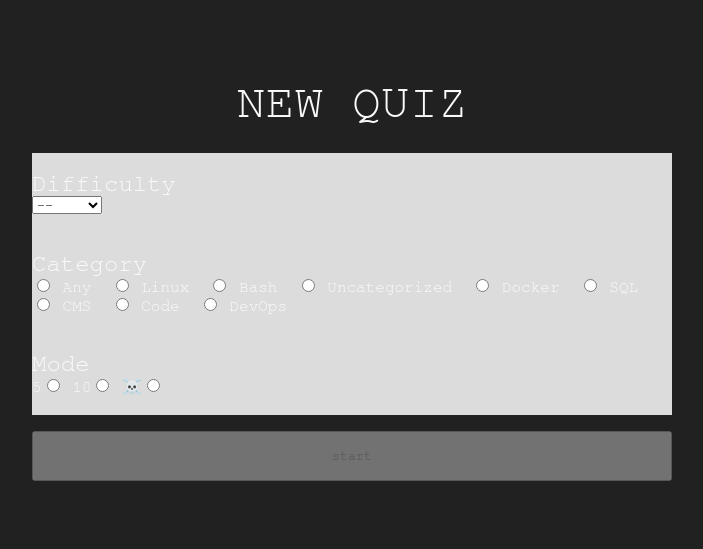
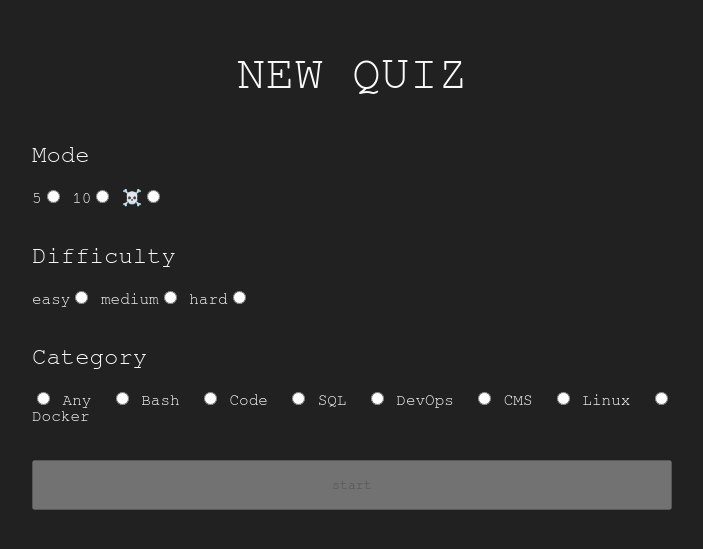
Before and after one commit to waddal/Quizard, a React (Create React App) app: page /settings in a window 1280 px wide. Shown: the part 133-682 px from the top of the page, without its empty margins (288-991 px from the left). Built offline with nearby package versions, Linux system fonts and the light colour scheme.

Commit message:
refactor: styled settings unsuccessfully

```diff
--- a/src/components/Settings.jsx
+++ b/src/components/Settings.jsx
@@ -5,9 +5,9 @@ import axios from "axios";
 import * as yup from "yup";
 import schema from "../validation/formSchema";
 import categories from "../data/categories";
-import { useNavigate } from 'react-router-dom';
-import { connect } from 'react-redux';
-import { setData } from '../actions/quizActions';
+import { useNavigate } from "react-router-dom";
+import { connect } from "react-redux";
+import { setData } from "../actions/quizActions";
 
 // import dotenv from "dotenv";
 // dotenv.config({ path: ".env" });
@@ -26,8 +26,7 @@ const initialFormErrors = {
 
 const initialDisabled = true;
 
-const Settings = props => {
-  // const { setData } = props;
+const Settings = (props) => {
   const [formValues, setFormValues] = useState(initialFormValues);
   const [formErrors, setFormErrors] = useState(initialFormErrors);
   const [disabled, setDisabled] = useState(initialDisabled);
@@ -46,9 +45,9 @@ const Settings = props => {
         },
       })
       .then((res) => {
-        console.log('data: ', res.data);
+        console.log("data: ", res.data);
         props.setData(res.data);
-        navigate('/quiz')
+        navigate("/quiz");
       })
       .catch((err) => {
         console.log(err);
@@ -90,39 +89,6 @@ const Settings = props => {
       <Title>NEW QUIZ</Title>
       <Form onSubmit={handleSubmit}>
         <SettingsSection>
-          <SettingTitle>Difficulty</SettingTitle>
-          <label>
-            <select
-              name="difficulty"
-              value={formValues.difficulty}
-              onChange={handleChange}
-            >
-              <option value=""> -- </option>
-              <option value="easy"> easy </option>
-              <option value="medium"> medium </option>
-              <option value="hard"> hard </option>
-            </select>
-          </label>
-        </SettingsSection>
-        <SettingsSection>
-          <SettingTitle>Category</SettingTitle>
-          {categories.map((item, idx) => {
-            return (
-              <label key={idx}>
-                <input
-                  type="radio"
-                  name="category"
-                  id={item}
-                  value={item}
-                  checked={formValues.category === item}
-                  onChange={handleChange}
-                />{" "}
-                {item} &nbsp;
-              </label>
-            );
-          })}
-        </SettingsSection>
-        <SettingsSection>
           <SettingTitle>Mode</SettingTitle>
           <label className="modeSelect">
             {" "}
@@ -159,6 +125,73 @@ const Settings = props => {
             />
           </label>
         </SettingsSection>
+        <SettingsSection>
+          <SettingTitle>Difficulty</SettingTitle>
+          <label className="modeSelect">
+            {" "}
+            easy
+            <input
+              type="radio"
+              name="difficulty"
+              id="easy"
+              value="easy"
+              checked={formValues.difficulty === "easy"}
+              onChange={handleChange}
+            />
+          </label>
+          <label className="difficultySelect">
+            {" "}
+            medium
+            <input
+              type="radio"
+              name="difficulty"
+              value="medium"
+              checked={formValues.difficulty === "medium"}
+              onChange={handleChange}
+            />
+          </label>
+          <label className="difficultySelect">
+            {" "}
+            hard
+            <input
+              type="radio"
+              name="difficulty"
+              value="hard"
+              checked={formValues.difficulty === "hard"}
+              onChange={handleChange}
+            />
+          </label>
+          {/* <label>
+            <select
+              name="difficulty"
+              value={formValues.difficulty}
+              onChange={handleChange}
+            >
+              <option value=""> -- </option>
+              <option value="easy"> easy </option>
+              <option value="medium"> medium </option>
+              <option value="hard"> hard </option>
+            </select>
+          </label> */}
+        </SettingsSection>
+        <CategorySection>
+          <SettingTitle>Category</SettingTitle>
+          {categories.map((item, idx) => {
+            return (
+              <label key={idx}>
+                <input
+                  type="radio"
+                  name="category"
+                  id={item}
+                  value={item}
+                  checked={formValues.category === item}
+                  onChange={handleChange}
+                />{" "}
+                {item} &nbsp;
+              </label>
+            );
+          })}
+        </CategorySection>
         <br></br>
       </Form>
       <Button disabled={disabled} onClick={handleSubmit}>
@@ -176,10 +209,10 @@ const Settings = props => {
 const mapStateToProps = (state) => {
   return {
     data: state.data,
-  }
-}
+  };
+};
 
-export default connect(mapStateToProps, {setData})(Settings);
+export default connect(mapStateToProps, { setData })(Settings);
 
 const StyledSettings = styled.div`
   display: flex;
@@ -195,18 +228,40 @@ const Title = styled.h1`
 `;
 
 const Form = styled.form`
+  display: flex;
+  flex-direction: column;
+  justify-content: flex-start;
   width: 50%;
-`;
-
-const SettingsSection = styled.div`
-  background-color: #dcdcdc;
-  width: 100%;
-  height: auto;
-  padding: 3% 0%;
+  padding-right: 2%;
 `;
 
 const SettingTitle = styled.h2`
   font-size: 1.5rem;
+  margin-bottom:20px;
+`;
+
+const SettingsSection = styled.div`
+  /* background-color: ${({ theme }) => theme.accent}; */
+  width: 100%;
+  height: auto;
+  padding: 3% 2%;
+
+  label {
+    flex: 1;
+    cursor: pointer;
+  }
+`;
+
+const CategorySection = styled.div`
+  /* background-color: ${({ theme }) => theme.accent}; */
+  width: 100%;
+  height: auto;
+  padding: 3% 2%;
+
+  label {
+    flex: 1;
+    cursor: pointer;
+  }
 `;
 
 const Button = styled.button`
--- a/src/data/categories.js
+++ b/src/data/categories.js
@@ -1,13 +1,12 @@
 const categories = [
   "Any",
+  "Bash",
+  "Code",
+  "SQL",
+  "DevOps",
+  "CMS",
   "Linux",
-  "Bash",
-  "Uncategorized",
   "Docker",
-  "SQL",
-  "CMS",
-  "Code",
-  "DevOps",
 ];
 
 export default categories;
--- a/src/themes/Themes.js
+++ b/src/themes/Themes.js
@@ -8,6 +8,6 @@ export const lightTheme = {
 export const darkTheme = {
     body: '#212121',
     text: '#FAFAFA',
-    accent: '#3cc83c',
+    accent: '#5742f5',
     background: '#999',
 }
--- a/src/validation/formSchema.js
+++ b/src/validation/formSchema.js
@@ -1,5 +1,4 @@
 import * as yup from "yup";
-import categories from "../data/categories";
 
 export default yup.object().shape({
   difficulty: yup
@@ -10,14 +9,13 @@ export default yup.object().shape({
     .oneOf(
       [
         "Any",
+        "Bash",
+        "Code",
+        "SQL",
+        "DevOps",
+        "CMS",
         "Linux",
-        "Bash",
-        "Uncategorized",
         "Docker",
-        "SQL",
-        "CMS",
-        "Code",
-        "DevOps",
       ],
       "select a category"
     ),
```
